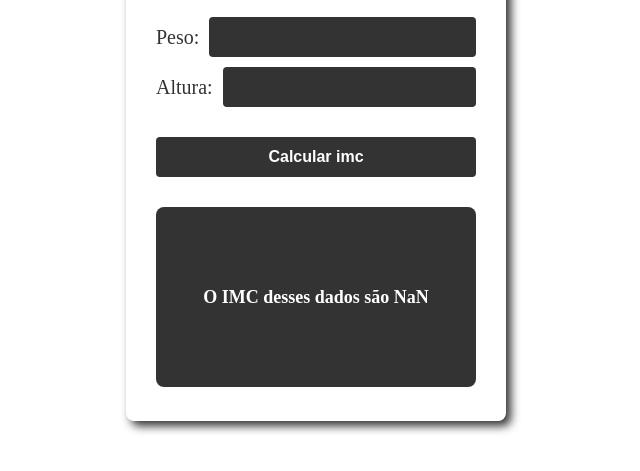
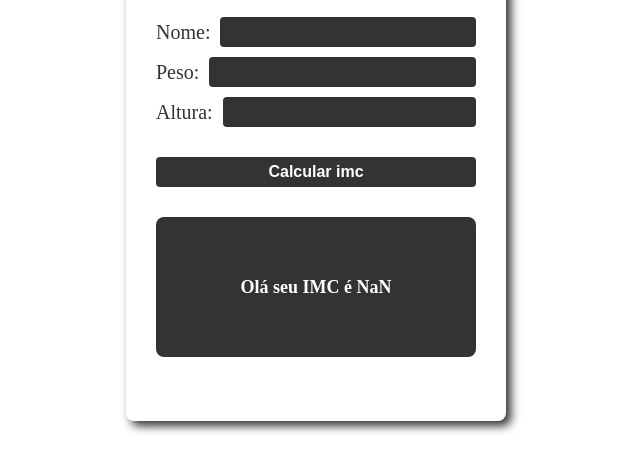
Before and after one commit to leandro2528/calculadora-imc, a plain HTML site: page index.html in a window 1280 px wide. Shown: the part 99-570 px from the top of the page, without its empty margins (324-964 px from the left). Drawn offline with Linux system fonts and the light colour scheme.

Commit message:
adicionando um campo input para o nome

```diff
--- a/index.html
+++ b/index.html
@@ -12,6 +12,10 @@
         <h1>CALCULADORA IMC</h1>
 
         <hr>
+        <div class="input-group">
+            <label for="">Nome: </label>
+            <input id="input-name" type="text">
+        </div>
 
         <div class="input-group">
             <label for="">Peso: </label>
--- a/script.js
+++ b/script.js
@@ -4,11 +4,13 @@ function start() {
 
     var inputWeight = document.querySelector('#input-weight');
     var inputHeight = document.querySelector('#input-height');
+    var inputName = document.querySelector('#input-name');
 
-    inputWeight.focus();
+    inputName.focus();
 
     inputWeight.addEventListener('input', handlebuttonClick);
     inputHeight.addEventListener('input', handlebuttonClick);
+    inputName.addEventListener('input', handlebuttonClick);
 
     handlebuttonClick();
 
@@ -21,12 +23,14 @@ function calculatorImc(weight, height) {
 function handlebuttonClick() {
     var inputWeight = document.querySelector('#input-weight').value;
     var inputHeight = document.querySelector('#input-height').value;
+    var inputName = document.querySelector('#input-name').value;
+
 
     var imcResult = document.querySelector('#imcResult');
 
     var imc = calculatorImc(inputWeight, inputHeight);
 
-    imcResult.textContent = "O IMC desses dados são " +imc.toFixed(2).replace('.', ',');
+    imcResult.textContent = "Olá "+inputName+" seu IMC é " +imc.toFixed(2).replace('.', ',');
 }
 
 start();
--- a/style.css
+++ b/style.css
@@ -37,7 +37,7 @@ hr{
 
 .input-group button {
     width: 100%;
-    height: 40px;
+    height: 30px;
     background-color: #333;
     color: #fff;
     border: none;
@@ -56,7 +56,7 @@ hr{
 .input-group input {
     margin-left: 10px;
     width: 100%;
-    height: 40px;
+    height: 30px;
     border-radius: 4px;
     border: none;
     outline: none;
@@ -77,6 +77,6 @@ hr{
     border-radius: 8px;
     margin-top: 30px;
     width: 100%;
-    height: 180px;
+    height: 140px;
     background-color: #333;
 }
```
